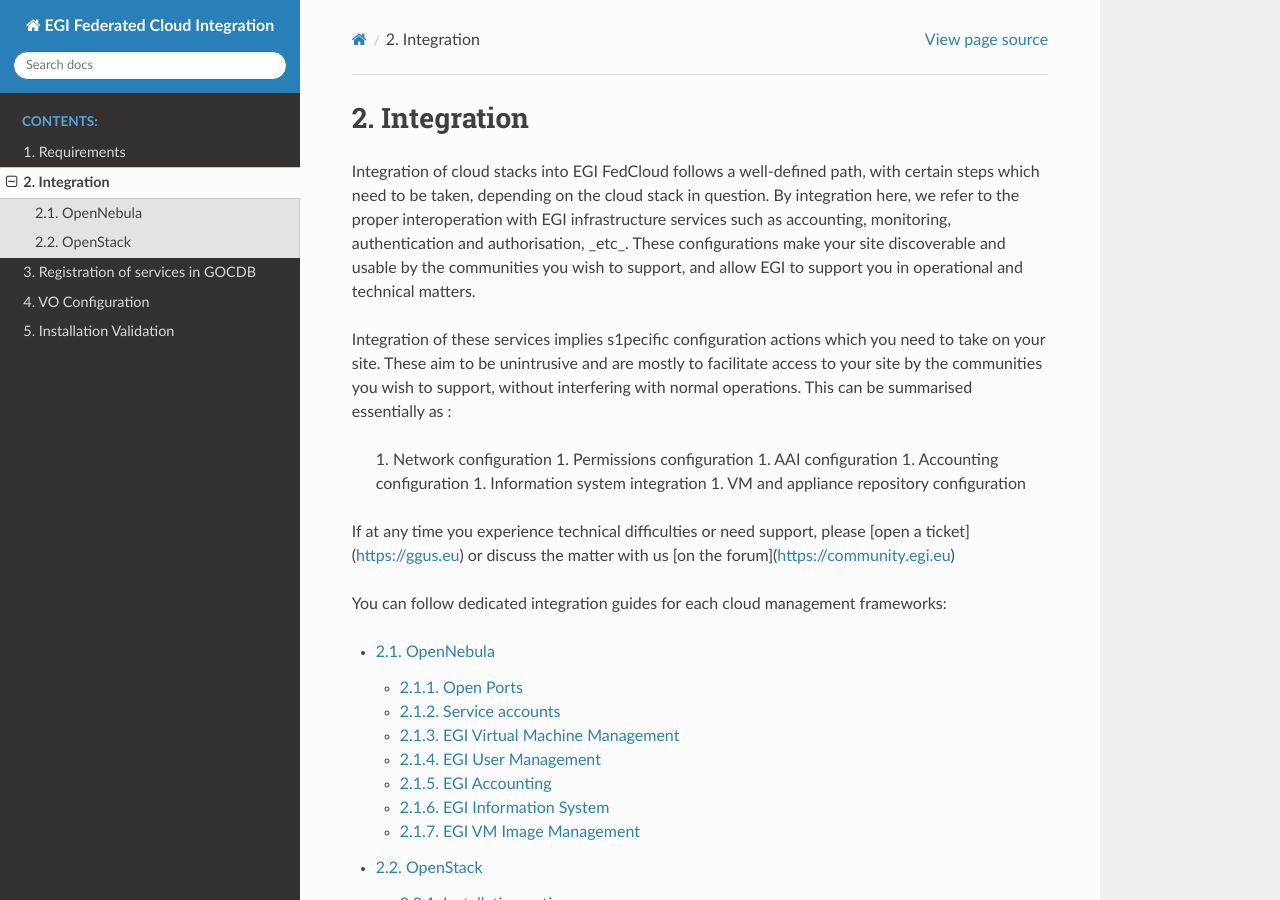
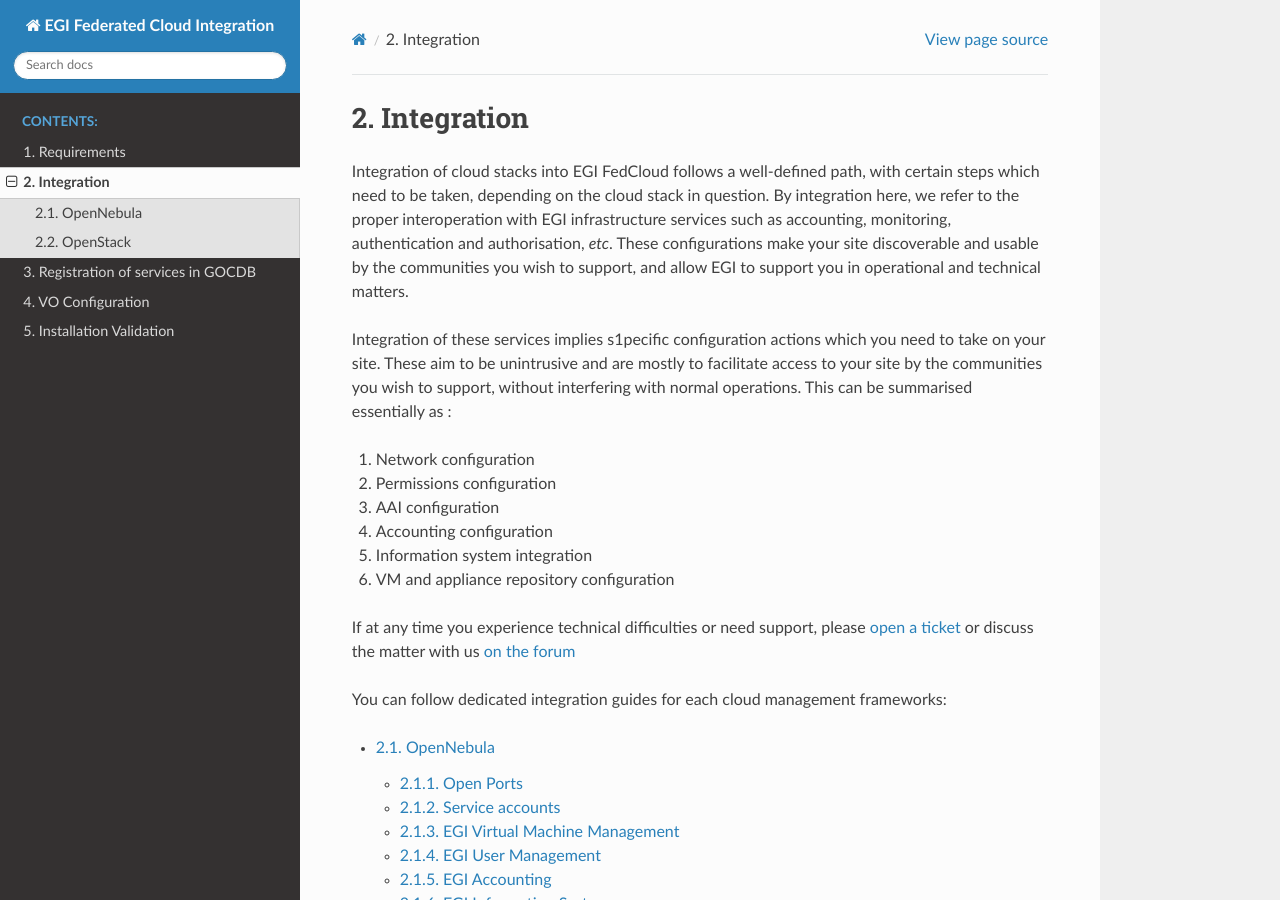
Before and after one commit to EGI-Federation/fedcloud-integration-documentation, a Sphinx documentation site: the page built from source/integration.rst, in a window 1280 px wide and 900 px high. Built offline with Sphinx 7.4.7 and the Read the Docs theme 2.0.0, drawn with Linux system fonts in a browser that asks for light colours.

Commit message:
This ain't markdown

```diff
--- a/source/integration.rst
+++ b/source/integration.rst
@@ -2,20 +2,20 @@
 -----------
 
 Integration of cloud stacks into EGI FedCloud follows a well-defined path, with certain steps which need to be taken, depending on the cloud stack in question.
-By integration here, we refer to the proper interoperation with EGI infrastructure services such as accounting, monitoring, authentication and authorisation, _etc_.
+By integration here, we refer to the proper interoperation with EGI infrastructure services such as accounting, monitoring, authentication and authorisation, *etc*.
 These configurations make your site discoverable and usable by the communities you wish to support, and allow EGI to support you in operational and technical matters.
 
 Integration of these services implies s1pecific configuration actions which you need to take on your site.
 These aim to be unintrusive and are mostly to facilitate access to your site by the communities you wish to support, without interfering with normal operations. This can be summarised essentially as :
 
-  1. Network configuration
-  1. Permissions configuration
-  1. AAI configuration
-  1. Accounting configuration
-  1. Information system integration
-  1. VM and appliance repository configuration
+#. Network configuration
+#. Permissions configuration
+#. AAI configuration
+#. Accounting configuration
+#. Information system integration
+#. VM and appliance repository configuration
 
-If at any time you experience technical difficulties or need support, please [open a ticket](https://ggus.eu) or discuss the matter with us [on the forum](https://community.egi.eu)
+If at any time you experience technical difficulties or need support, please `open a ticket <https://ggus.eu>`_ or discuss the matter with us `on the forum <https://community.egi.eu>`_
 
 You can follow dedicated integration guides for each cloud management frameworks:
 
```
